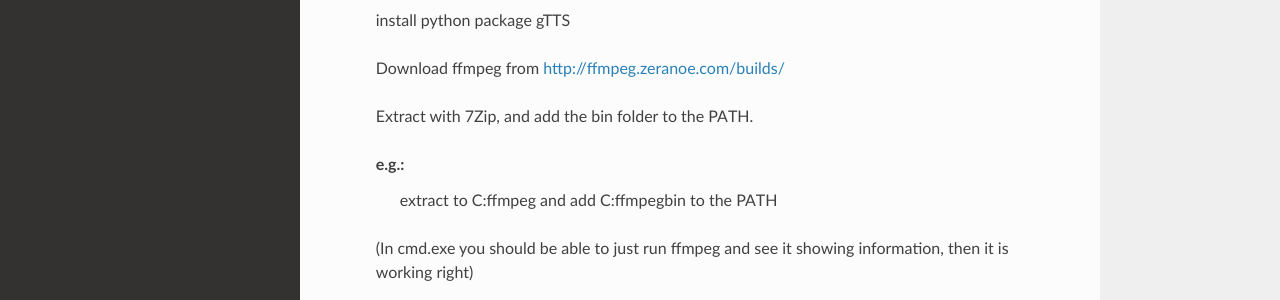
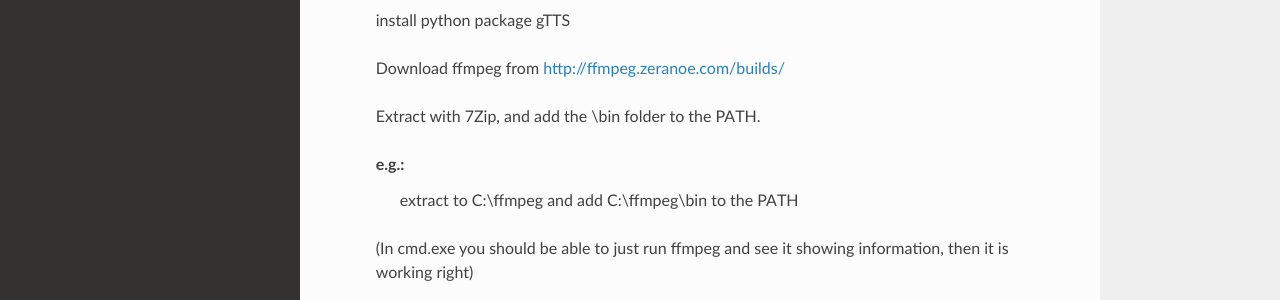
Before and after one commit to grigi/talkey, a Sphinx documentation site: the page built from docs/getting_started.rst, in a window 1280 px wide and 900 px high, scrolled down 2032 px. Shown: the part 426-726 px from the top of the window. Built offline with Sphinx 7.4.7 and the Read the Docs theme 2.0.0, drawn with Linux system fonts in a browser that asks for light colours.

Commit message:
windows backslash...

```diff
--- a/README.rst
+++ b/README.rst
@@ -153,9 +153,9 @@ For google TTS:
 
     Download ffmpeg from http://ffmpeg.zeranoe.com/builds/
 
-    Extract with 7Zip, and add the \bin folder to the PATH.
+    Extract with 7Zip, and add the \\bin folder to the PATH.
 
     e.g.:
-        extract to C:\ffmpeg and add C:\ffmpeg\bin to the PATH
+        extract to C:\\ffmpeg and add C:\\ffmpeg\\bin to the PATH
 
     (In cmd.exe you should be able to just run ffmpeg and see it showing information, then it is working right)
--- a/docs/getting_started.rst
+++ b/docs/getting_started.rst
@@ -118,9 +118,9 @@ For google TTS:
 
     Download ffmpeg from http://ffmpeg.zeranoe.com/builds/
 
-    Extract with 7Zip, and add the \bin folder to the PATH.
+    Extract with 7Zip, and add the \\bin folder to the PATH.
 
     e.g.:
-        extract to C:\ffmpeg and add C:\ffmpeg\bin to the PATH
+        extract to C:\\ffmpeg and add C:\\ffmpeg\\bin to the PATH
 
     (In cmd.exe you should be able to just run ffmpeg and see it showing information, then it is working right)
```
